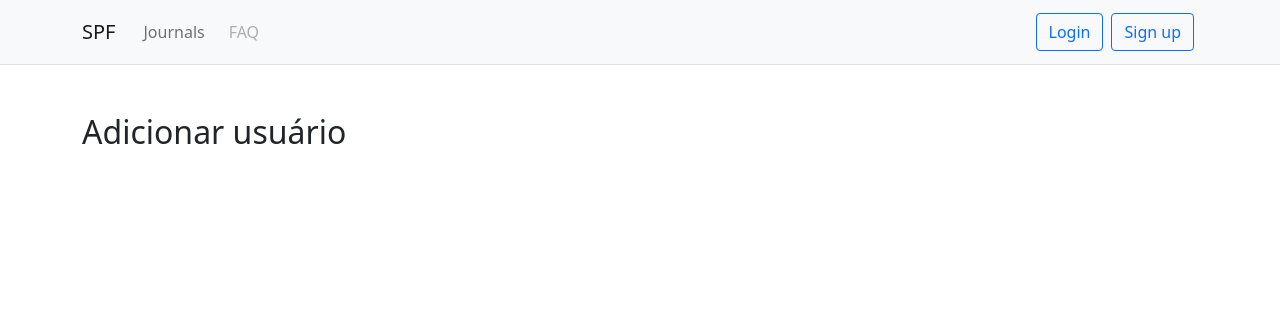
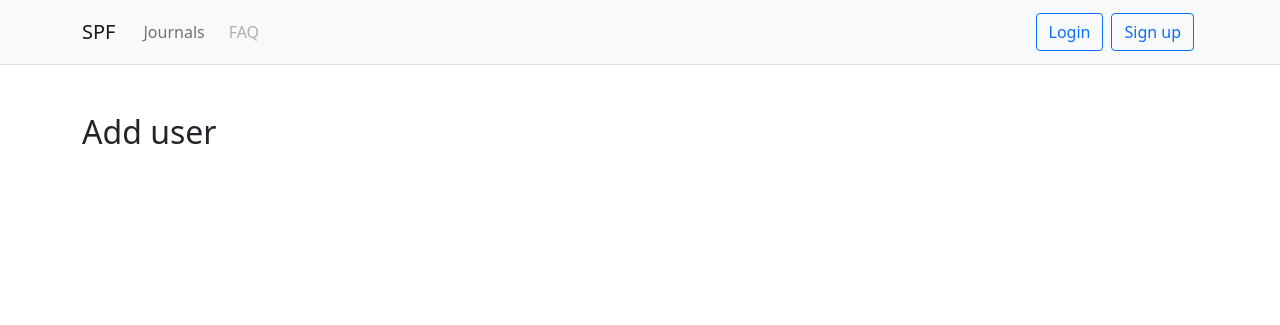
Before and after one commit to scieloorg/kernel_to_webiste, a Django app: template spf/core/templates/create_user.html in a window 1280 px wide. Shown: the top 325 px of the page. Run offline with Django 3.2, Linux system fonts and the light colour scheme; the template is opened without the code that fills it, so the values that code supplies are empty; some libraries are stand-ins or nearby versions.

Commit message:
adiciona tradução ao template create user

```diff
--- a/spf/core/templates/create_user.html
+++ b/spf/core/templates/create_user.html
@@ -1,12 +1,13 @@
 {% extends "base.html" %}
+{% load i18n %}
 
 {% block title %}
-SciELO Publishing Framework - Adicionar Usuário
+SciELO Publishing Framework - {% trans 'Add user' %}
 {% endblock %}
 
 {% block content %}
 <div class="row justify-content-center pt-5">
-  <h2>Adicionar usuário</h2>
+  <h2>{% trans 'Add user' %}</h2>
 
   {% for message in messages %}
   <div class="d-flex justify-content-center">
```
